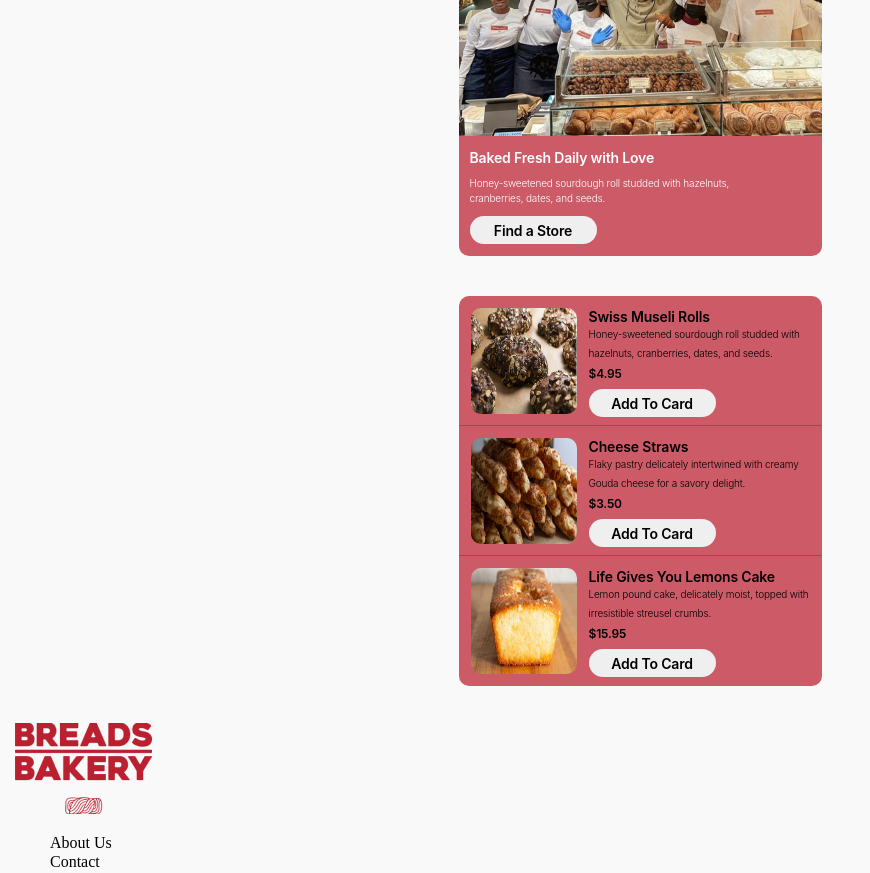
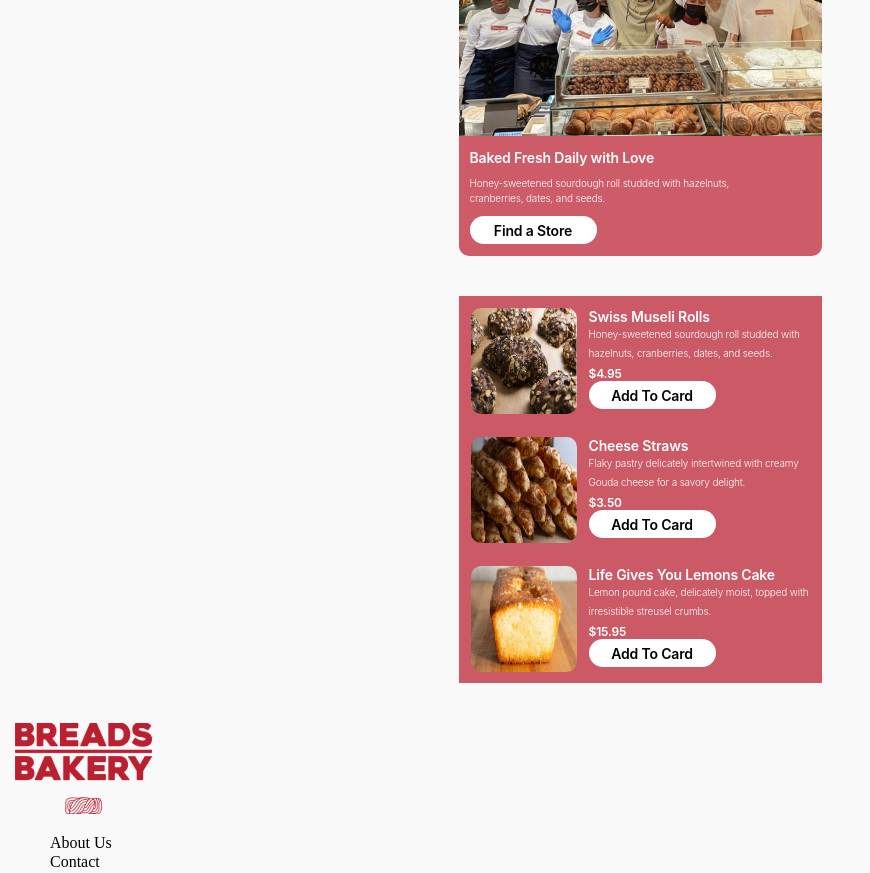
Before and after one commit to AxelLWitt/BakeShoppe, a React (Create React App) app in the folder bake-shoppe/: page / in a window 1280 px wide. Shown: the part 1020-1893 px from the top of the page, without its empty margins (0-870 px from the left). Built offline with nearby package versions, Linux system fonts and the light colour scheme.

Commit message:
font color works

```diff
--- a/bake-shoppe/src/App.css
+++ b/bake-shoppe/src/App.css
@@ -17,13 +17,15 @@ h1, h2, h3, h4 ,h5, p, button{
 }
 /*Global Modifiers*/
 
-.light{
-  color: #FFF;
+.light-theme .buttonClass{
+  color: #000000;
 }
 
-.dark{
- background-color:#222222;
+.dark-theme .buttonClass{
+  color: white;
 }
+
+
 
 .buttonClass{
   font-size: 14px;
@@ -37,6 +39,18 @@ h1, h2, h3, h4 ,h5, p, button{
 }
 
 /*Widget after sliding bar*/
+
+.light-theme .teamModal,
+.light-theme .pastryCard {
+   background-color: #BB2031BA;
+   color:#ffffff;
+}
+
+.dark-theme .teamModal,
+.dark-theme .pastryCard {
+   background-color: #414141;
+   color:#ffffff;
+}
 
 .teamClass{
   display:flex;
@@ -54,6 +68,8 @@ h1, h2, h3, h4 ,h5, p, button{
   border-radius: 0px 0px 10px 10px;
   background: #CC5B67;
 }
+
+
 
 .textContainer{
   margin-top:13px;
@@ -89,7 +105,7 @@ h1, h2, h3, h4 ,h5, p, button{
   width: 363px;
   height: 390px;
   border-radius: 10px;
-  background: #CC5B67;;
+  /* background: #CC5B67;; */
   display:flex;
   flex-direction:column;
 }
@@ -97,7 +113,7 @@ h1, h2, h3, h4 ,h5, p, button{
 .pastryCard{
   height:129px;
   width:363px;
-  border-bottom:1px solid #984A52;
+  /* border-bottom:1px solid #984A52; */
   justify-content:center;
   flex-direction:row;
 }
--- a/bake-shoppe/src/carousel.css
+++ b/bake-shoppe/src/carousel.css
@@ -55,3 +55,8 @@
     cursor: pointer;           /* Pointer cursor on hover */
     transition: background-color 0.3s;  /* Smooth transition for hover effect */
 }
+
+
+.light-theme .scroll-label {
+    color: #000000;
+ }
--- a/bake-shoppe/src/components/Footer.tsx
+++ b/bake-shoppe/src/components/Footer.tsx
@@ -1,11 +1,13 @@
 import React from 'react'
+import { useTheme } from './ThemeContext'
 
 export default function Footer() {
+  const {theme} = useTheme()
   return (
     <div>
       <div className='footer'>
         <img src="/images/image 7.png" alt="footer image" />
-        <ul>
+        <ul className={theme === 'dark' ? 'dark-mode' : ''}>
           <li className='About'>About Us</li>
           <li className='Contact'>Contact</li>
           <li className='Careers'>Careers</li>
--- a/bake-shoppe/src/components/MainTeam.tsx
+++ b/bake-shoppe/src/components/MainTeam.tsx
@@ -17,7 +17,7 @@ const MainTeam: React.FC = () => {
           <div className='textContainer'>
             <h1 className='team'>Baked Fresh Daily with Love</h1>
             <p className={`${teamClassText}`}>Honey-sweetened sourdough roll studded with hazelnuts, cranberries, dates, and seeds.</p>
-            <button className={`${buttonClass}`}>Find a Store</button>
+            <button className={`buttonClass ${theme}`}>Find a Store</button>
           </div>
         </div>
     </div>
--- a/bake-shoppe/src/components/PastryCard.tsx
+++ b/bake-shoppe/src/components/PastryCard.tsx
@@ -1,5 +1,5 @@
 import React from 'react'
-
+import { useTheme } from '../components/ThemeContext';
 interface PastryCardProps {
     photo: string;
     name: string;
@@ -10,6 +10,8 @@ interface PastryCardProps {
 
 const PastryCard: React.FC<PastryCardProps> = ({photo, name, description, price, removeUnderLine=false}) => {
     const noBorder = removeUnderLine ? 'no-border': ''
+    const { theme } = useTheme();
+
   return (
     <div className={`${noBorder} pastryCard`}>
         <div className='pastryContainer'>
@@ -18,7 +20,7 @@ const PastryCard: React.FC<PastryCardProps> = ({photo, name, description, price,
                 <h1>{name}</h1>
                 <p>{description}</p>
                 <h2>${price}</h2>
-                <button className='buttonClass pastryButton'>Add To Card</button>
+                <button className={`buttonClass ${theme}`}>Add To Card</button>
             </div>
         </div>
     </div>
--- a/bake-shoppe/src/components/ThemeContext.tsx
+++ b/bake-shoppe/src/components/ThemeContext.tsx
@@ -25,7 +25,6 @@ export function ThemeProvider({ children }: { children: React.ReactNode }) {
   const toggleTheme = () => {
     setTheme((currentTheme) => {
       const newTheme = currentTheme === 'light' ? 'dark' : 'light';
-      console.log('Toggling theme from', currentTheme, 'to', newTheme);
       return newTheme;
     });
   };
--- a/bake-shoppe/src/index.css
+++ b/bake-shoppe/src/index.css
@@ -13,7 +13,9 @@
   flex-direction:column;
 } */
 
-
+.light-theme, .dark-theme {
+  transition: all 300ms ease;
+}
 
 .light-theme {
   background-color: #F9F9F9;
@@ -23,6 +25,16 @@
 .dark-theme {
   background-color: #222222;
   width:100%;
+}
+
+.light {
+  background-color: #ffffff;
+  color: #000000;
+}
+
+.dark {
+  background-color: #222222;
+  color: #ffffff;
 }
 
 .navbar {
@@ -91,6 +103,7 @@ ul{
   margin-left:10px;
 }
 
+
 .footer img {
   width: 137px;
   margin-left: 15px;
@@ -98,17 +111,9 @@ ul{
   flex-shrink: 0;
 }
 
-/* .footer li{
-  color: #000;
-  text-align: center;
-  font-feature-settings: 'clig' off, 'liga' off;
-  font-family: SF Pro Text;
-  font-size: 16px;
-  font-style: normal;
-  font-weight: 300;
-  line-height: normal;
-  letter-spacing: -0.165px;
-} */
+.dark-mode li {
+  color: #ffffff;
+}
 
 About {
   margin: 10px;
```
